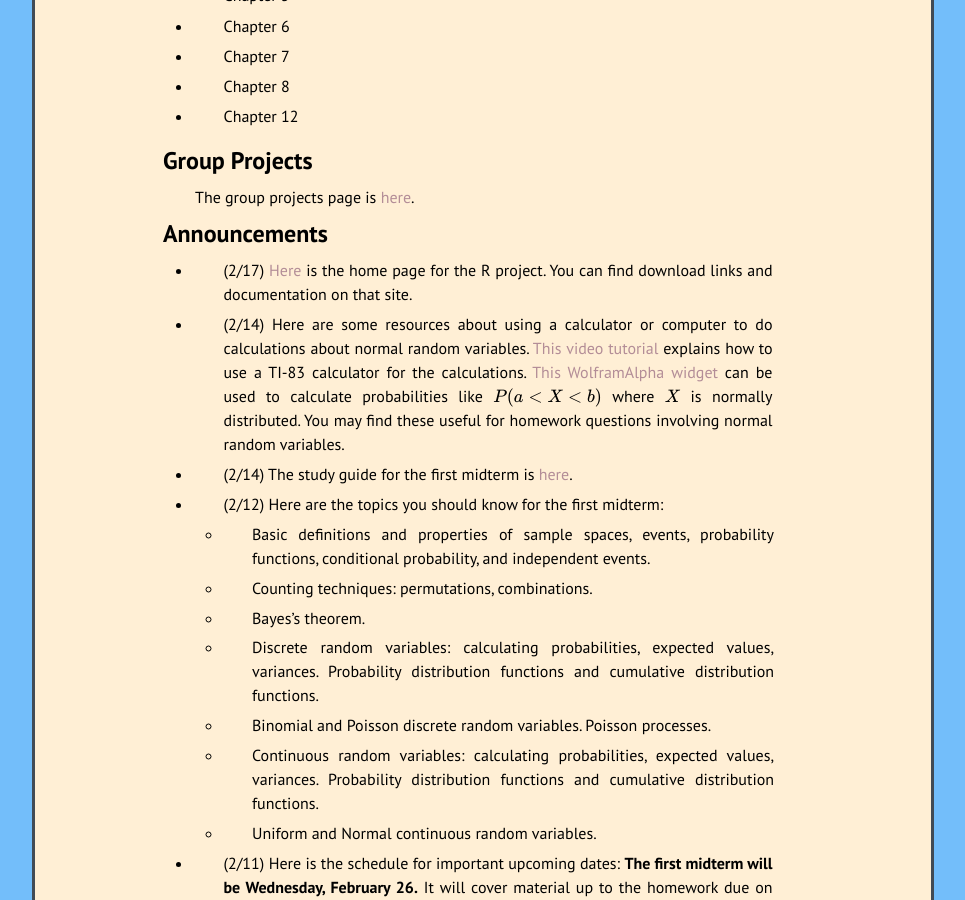
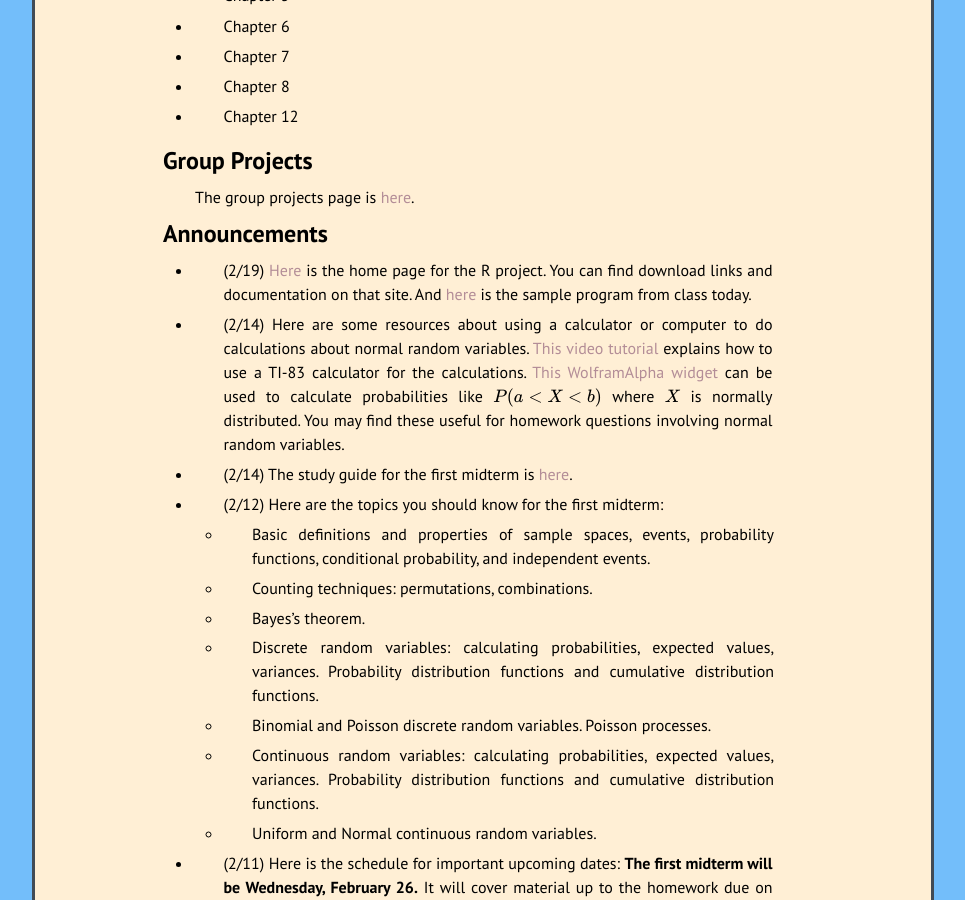
Before and after one commit to kamerynjw/kamerynjw.github.io, a Jekyll site: the page built from teaching/2020/math372.md, in a window 1280 px wide and 900 px high, scrolled down 493 px. Shown: the whole window, without its empty margins (157-1122 px from the left). Built offline with Jekyll 4.4.1, drawn with Linux system fonts in a browser that asks for light colours; nearby versions of some CDN libraries; formulas are drawn with MathJax 3.

Commit message:
math372.md

```diff
--- a/teaching/2020/math372.md
+++ b/teaching/2020/math372.md
@@ -39,7 +39,7 @@ The group projects page is [here]({{ page.url }}group-project/).
 Announcements
 -------------
 
-* (2/17) [Here](https://www.r-project.org/) is the home page for the R project. You can find download links and documentation on that site.
+* (2/19) [Here](https://www.r-project.org/) is the home page for the R project. You can find download links and documentation on that site. And [here]({{ page.url }}monte-carlo-pi.r) is the sample program from class today.
 
 * (2/14) Here are some resources about using a calculator or computer to do calculations about normal random variables. [This video tutorial](https://www.youtube.com/watch?v=6kPmX3nNlyw) explains how to use a TI-83 calculator for the calculations. [This WolframAlpha widget](https://www.wolframalpha.com/widgets/gallery/view.jsp?id=98b17f068d5d9b7668e19fb8ae470841) can be used to calculate probabilities like $P(a < X  < b)$ where $X$ is normally distributed. You may find these useful for homework questions involving normal random variables.
 
```
Also changed, not shown: 1 other file.
